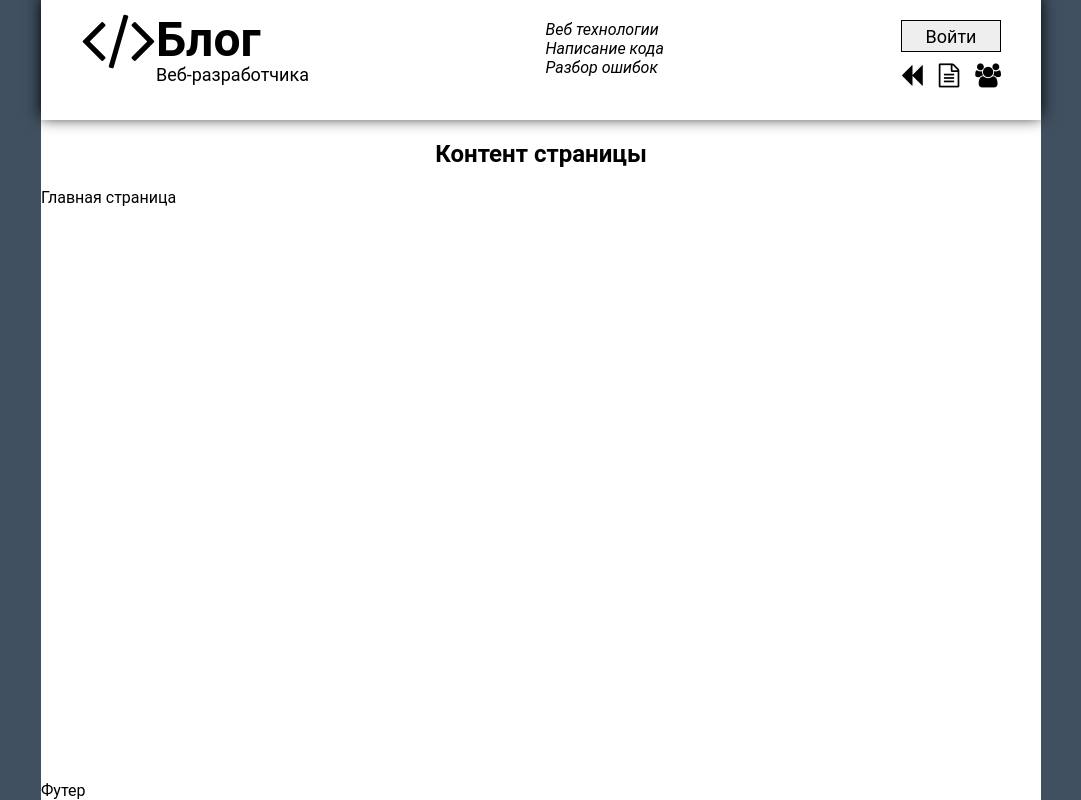
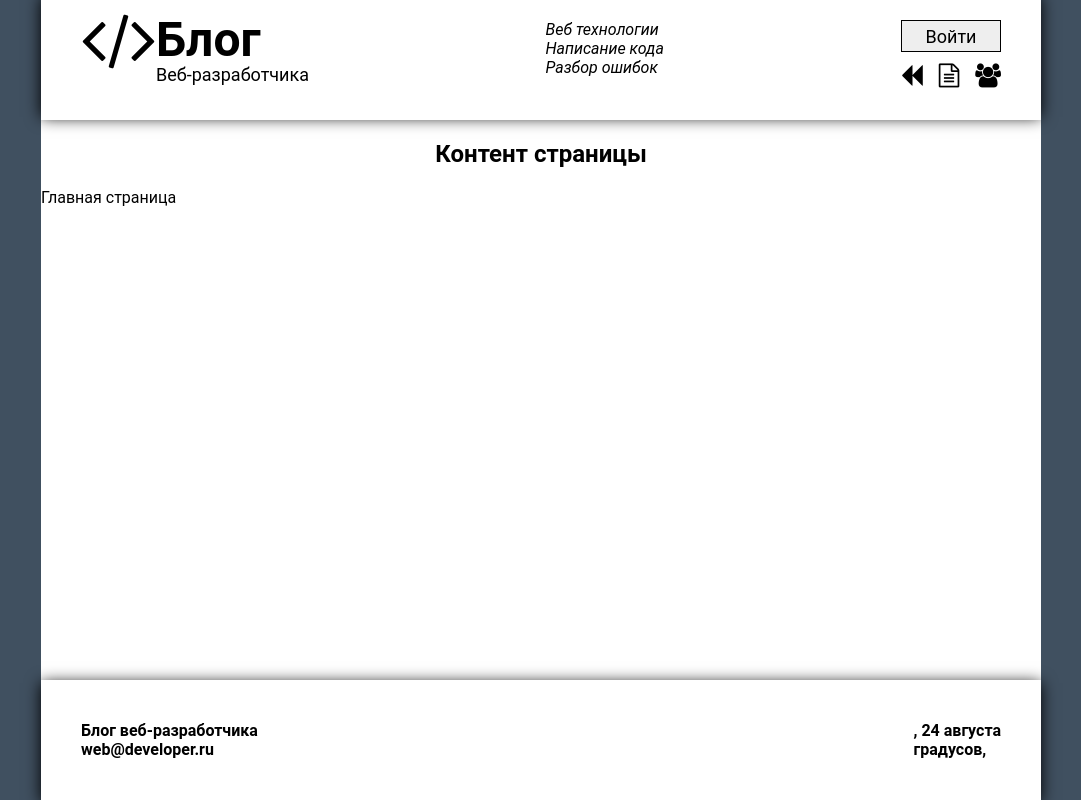
Before and after one commit to dfinazin/ReactPracticeBlog, a React (Vite) app: page / in a window 1280 px wide. Shown: the whole page, without its empty margins (99-1180 px from the left). Built offline with nearby package versions, Linux system fonts and the light colour scheme; no server answers.

Commit message:
Реализовать футер

```diff
--- a/src/blog.jsx
+++ b/src/blog.jsx
@@ -1,5 +1,5 @@
 import { Routes, Route } from 'react-router-dom';
-import { Header } from './components';
+import { Header, Footer } from './components';
 import styled from 'styled-components';
 
 const AppColumn = styled.div`
@@ -19,8 +19,6 @@ const H2 = styled.h2`
     text-align: center;
 `;
 
-const Futer = () => <div>Футер</div>;
-
 export const Blog = () => {
     return (
         <AppColumn>
@@ -37,7 +35,7 @@ export const Blog = () => {
                     <Route path="*" element={<div>Ошибка</div>} />
                 </Routes>
             </Content>
-            <Futer />
+            <Footer />
         </AppColumn>
     );
 };
--- /dev/null
+++ b/src/components/footer/footer.jsx
@@ -0,0 +1,54 @@
+import { useEffect, useState } from 'react';
+import styled from 'styled-components';
+
+const FooterContainer = ({ className }) => {
+    const [city, setSity] = useState('');
+    const [temperature, setTemperature] = useState('');
+    const [weather, setWeather] = useState('');
+
+    useEffect(() => {
+        fetch(
+            'https://api.openweathermap.org/data/2.5/weather?q=Tumen&units=metric&lang=ru&appid=4f80206a2f3477a113462135e105b37e',
+        )
+            .then((res) => res.json())
+            .then(({ name, main, weather }) => {
+                console.log(name);
+                setSity(name);
+                setTemperature(Math.round(main.temp));
+                setWeather(weather[0].description);
+            });
+    }, []);
+
+    return (
+        <div className={className}>
+            <div>
+                <div>Блог веб-разработчика</div>
+                <div>web@developer.ru</div>
+            </div>
+            <div>
+                <div>
+                    {city},{' '}
+                    {new Date().toLocaleString('ru', {
+                        day: 'numeric',
+                        month: 'long',
+                    })}
+                </div>
+                <div>
+                    {temperature} градусов, {weather}
+                </div>
+            </div>
+        </div>
+    );
+};
+
+export const Footer = styled(FooterContainer)`
+    display: flex;
+    justify-content: space-between;
+    align-items: center;
+    font-weight: bold;
+    width: 1000px;
+    height: 120px;
+    padding: 20px 40px;
+    box-shadow: 0 3px 15px #000;
+    background-color: #fff;
+`;
--- a/src/components/index.js
+++ b/src/components/index.js
@@ -1,2 +1,3 @@
 export * from './header/header';
+export * from './footer/footer';
 export * from './icon/icon';
```
